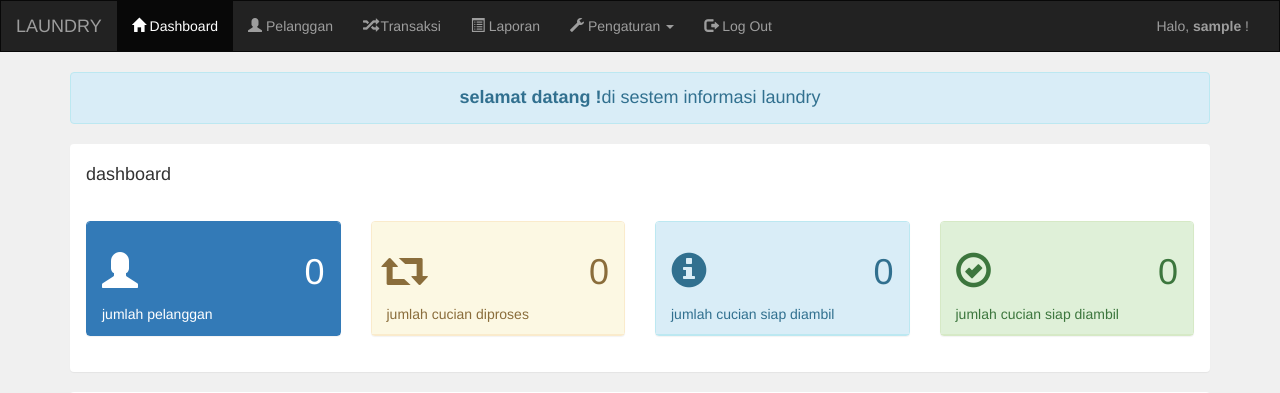
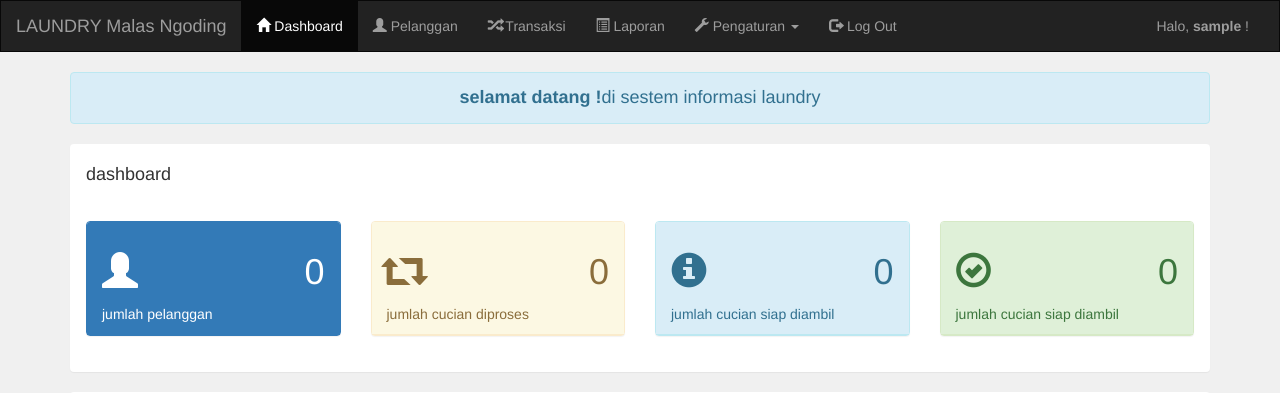
Before and after one commit to aisyahsukma096-collab/laundry, a PHP site: page /admin/index.php in a window 1280 px wide. Shown: the top 393 px of the page. Run offline with PHP 8.4, Linux system fonts and the light colour scheme; the visitor is signed in with stand-in values (Sample User, id 1); data that the repository does not hold is empty.

Commit message:
Update header.php

```diff
--- a/admin/header.php
+++ b/admin/header.php
@@ -27,7 +27,7 @@
 					<span class="icon-bar"></span>
 					<span class="icon-bar"></span>
 				</button>
-				<a class="navbar-brand" href="index.php">LAUNDRY</a>
+				<a class="navbar-brand" href="index.php">LAUNDRY Malas Ngoding</a>
 			</div>
 
 			<div class="collapse navbar-collapse" id="bs-example-navbar-collapse-1">
```
